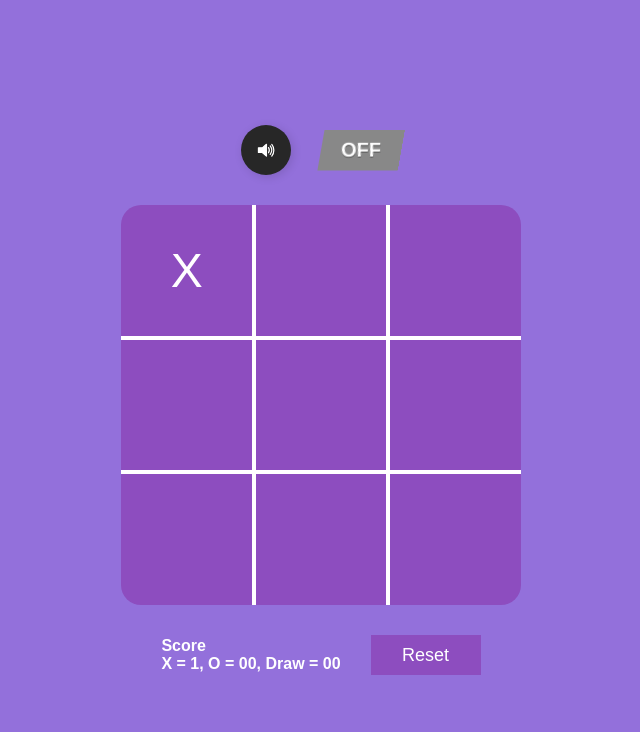
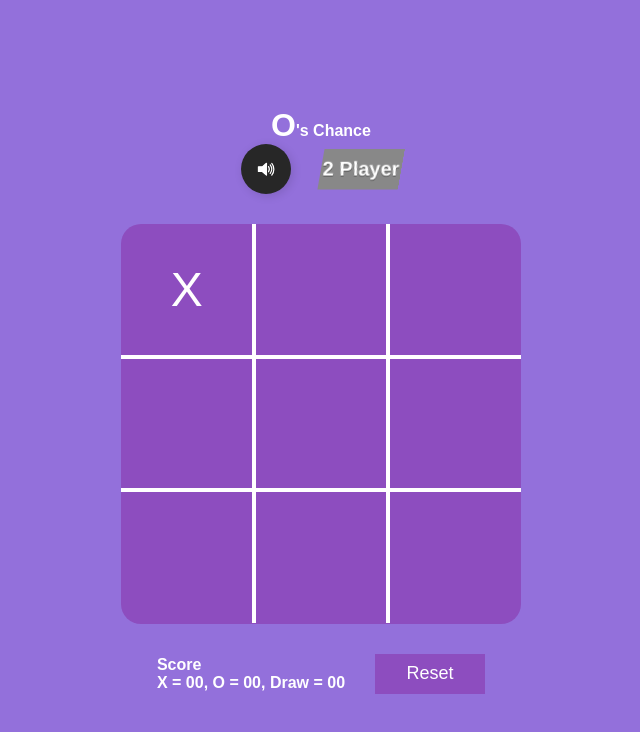
Before and after one commit to lfgraphics/tic_tac_toe, a plain HTML site: page index.html in a window 1280 px wide. Both pictures are taken after a click on the element 506 px from the left and 271 px from the top of the page. Shown: the whole page, without its empty margins (319-959 px from the left). Drawn offline with Linux system fonts and the light colour scheme.

Commit message:
game status update

```diff
--- a/index.html
+++ b/index.html
@@ -12,31 +12,41 @@
 
     <div class="hero">
 
+        <h4><span id="player"></span>'s Chance</h4>
+
         <div class="navs">
             <!-- speakermode -->
             <input type="checkbox" id="checkboxInput">
             <label for="checkboxInput" class="toggleSwitch">
 
-                <div class="speaker"><svg xmlns="http://www.w3.org/2000/svg" version="1.0" viewBox="0 0 75 75">
+                <div class="speaker">
+                    <svg xmlns="http://www.w3.org/2000/svg" version="1.0" viewBox="0 0 75 75">
                         <path
                             d="M39.389,13.769 L22.235,28.606 L6,28.606 L6,47.699 L21.989,47.699 L39.389,62.75 L39.389,13.769z"
-                            style="stroke:#fff;stroke-width:5;stroke-linejoin:round;fill:#fff;"></path>
+                            style="stroke:#fff;stroke-width:5;stroke-linejoin:round;fill:#fff;">
+                        </path>
                         <path
                             d="M48,27.6a19.5,19.5 0 0 1 0,21.4M55.1,20.5a30,30 0 0 1 0,35.6M61.6,14a38.8,38.8 0 0 1 0,48.6"
-                            style="fill:none;stroke:#fff;stroke-width:5;stroke-linecap:round"></path>
-                    </svg></div>
+                            style="fill:none;stroke:#fff;stroke-width:5;stroke-linecap:round">
+                        </path>
+                    </svg>
+                </div>
 
-                <div class="mute-speaker"><svg version="1.0" viewBox="0 0 75 75" stroke="#fff" stroke-width="5">
-                        <path d="m39,14-17,15H6V48H22l17,15z" fill="#fff" stroke-linejoin="round"></path>
-                        <path d="m49,26 20,24m0-24-20,24" fill="#fff" stroke-linecap="round"></path>
-                    </svg></div>
+                <div class="mute-speaker">
+                    <svg version="1.0" viewBox="0 0 75 75" stroke="#fff" stroke-width="5">
+                        <path d="m39,14-17,15H6V48H22l17,15z" fill="#fff" stroke-linejoin="round">
+                        </path>
+                        <path d="m49,26 20,24m0-24-20,24" fill="#fff" stroke-linecap="round">
+                        </path>
+                    </svg>
+                </div>
 
             </label>
 
             <!-- ai mode btn -->
             <div class="checkbox-wrapper-8">
                 <input type="checkbox" id="cb3-8" class="tgl tgl-skewed">
-                <label for="cb3-8" data-tg-on="AI Mode" data-tg-off="OFF" class="tgl-btn"></label>
+                <label for="cb3-8" data-tg-on="AI Mode" data-tg-off="2 Player" class="tgl-btn"></label>
             </div>
 
         </div>
@@ -57,7 +67,8 @@
         <div class="below-nav">
             <div class="score">
                 <h4>Score</h4>
-                <p id="score">X = <span id="XW">00</span>, O = <span id="OW">00</span>, Draw = <span id="Draw">00</span></p>
+                <p id="score">X = <span id="XW">00</span>, O = <span id="OW">00</span>, Draw = <span id="Draw">00</span>
+                </p>
             </div>
             <button id="reset">Reset</button>
         </div>
--- a/script.js
+++ b/script.js
@@ -1,7 +1,16 @@
 const cells = document.querySelectorAll('.box');
 let cellArr = [...cells];
+
 let currentPlayer = "X";
+let playerIndicator = document.getElementById('player');
+
 let gameStatus = "inProgress";
+
+let XWinStatus = document.getElementById('XW');
+let OWinStatus = document.getElementById('OW');
+let DrawStatus = document.getElementById('Draw');
+
+playerIndicator.textContent = currentPlayer
 
 const trackCells = () => ({
     1: cells[0].innerHTML,
@@ -21,12 +30,13 @@ const winningCombinations = [
     [0, 4, 8], [2, 4, 6],
 ];
 
-const board = ['', '', '', '', '', '', '', '', ''];
+let board = ['', '', '', '', '', '', '', '', ''];
 
 
 
 function switchPlayer() {
     currentPlayer = currentPlayer === "X" ? "O" : "X";
+    playerIndicator.textContent = currentPlayer
 }
 
 function checkWin() {
@@ -38,6 +48,17 @@ function checkWin() {
             cellArr[a].classList.add("winning-cell");
             cellArr[b].classList.add("winning-cell");
             cellArr[c].classList.add("winning-cell");
+
+            console.log(gameStatus)
+
+            if(gameStatus == 'X Won'){
+                XWinStatus.innerHTML = parseInt(XWinStatus.innerHTML) + 1;
+            } else if (gameStatus == 'O Won'){
+                OWinStatus.innerHTML = parseInt(OWinStatus.innerHTML) + 1;
+            } else if(gameStatus == 'Draw'){
+                DrawStatus.innerHTML = parseInt(DrawStatus.innerHTML) + 1;
+            }
+
             setTimeout(() => {
                 alert(gameStatus);
                 endGame();
@@ -51,6 +72,7 @@ function checkWin() {
 
 
 function checkDraw() {
+    gameStatus = 'Draw'
     return board.every(cell => cell !== '');
 }
 
@@ -66,7 +88,7 @@ function endGame() {
 
 
 function makeMove(cellIndex) {
-    if (board[cellIndex] === '') {
+    if (board[cellIndex] === '' && gameStatus !== 'X Won' && gameStatus !== 'O Won') {
         board[cellIndex] = currentPlayer;
         cellArr[cellIndex].innerHTML = currentPlayer;
 
@@ -75,9 +97,7 @@ function makeMove(cellIndex) {
                 endGame();
             }, 3000)
         } else if (checkDraw()) {
-
             endGame();
-
         } else {
             switchPlayer();
         }
@@ -92,5 +112,5 @@ cellArr.forEach((cell, index) => {
 
 
 let XW = document.getElementById('XW')
-XW.innerHTML = parseInt(XW.innerHTML) + 1
+// XW.innerHTML = parseInt(XW.innerHTML) + 1
 // Number(document.getElementById('XW').textContent) +1
--- a/style.css
+++ b/style.css
@@ -79,11 +79,19 @@
     background-color: #ffcc00;
 }
 
-.navs{
+.navs {
     display: flex;
     align-items: center;
     justify-content: center;
     gap: 30px;
+}
+
+#player {
+    font-size: xx-large;
+}
+
+.hero h4 {
+    color: #fff;
 }
 
 /* speaker swwitch */
@@ -165,10 +173,11 @@
 }
 
 /* ai mode btn */
-.tgl-btn{
+.tgl-btn {
     font-size: 20px;
     width: 60px;
 }
+
 .checkbox-wrapper-8 .tgl {
     display: none;
 }
@@ -248,7 +257,8 @@
 .checkbox-wrapper-8 .tgl-skewed+.tgl-btn:before {
     transform: skew(10deg);
     display: inline-block;
-    transition: all 0.2s ease;
+    transition: all 0.2s cubic-bezier(1, -0.23, 0, 1.28);
+    ;
     width: 100%;
     text-align: center;
     position: absolute;
@@ -293,7 +303,7 @@
 }
 
 
-.below-nav{
+.below-nav {
     display: flex;
     align-items: center;
     justify-content: center;
@@ -302,7 +312,7 @@
     font-weight: 600;
 }
 
-#reset{
+#reset {
     width: 110px;
     height: 40px;
     /* padding: 10px; */
```
